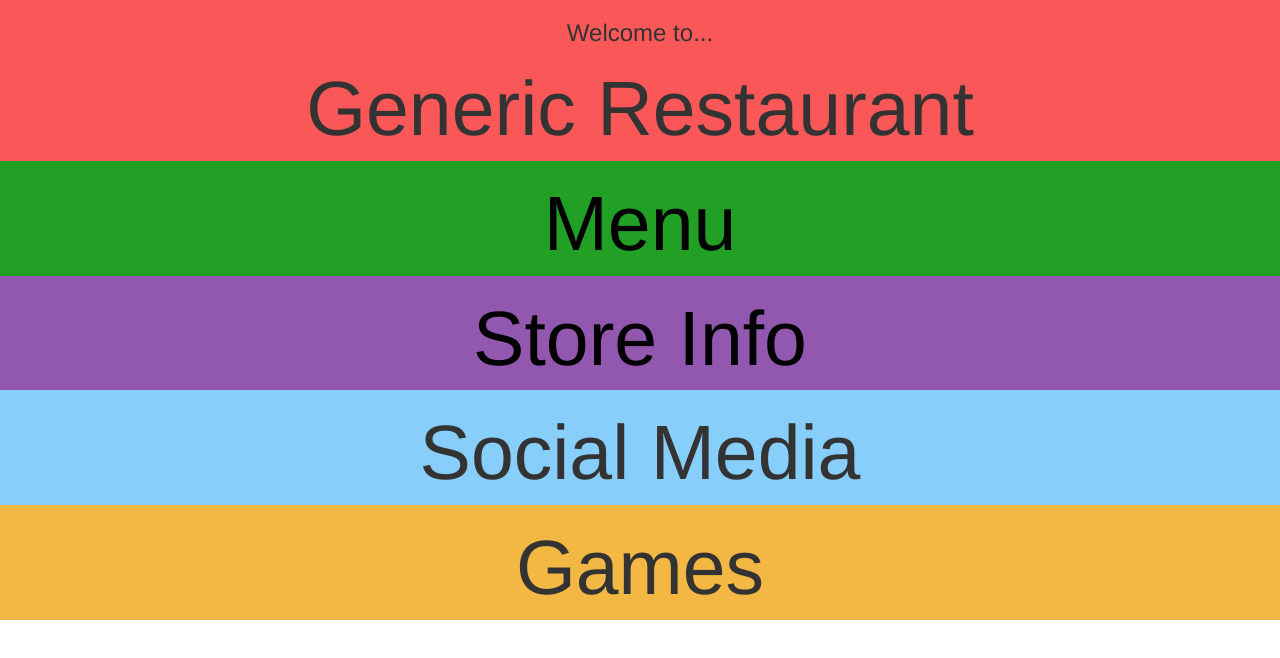
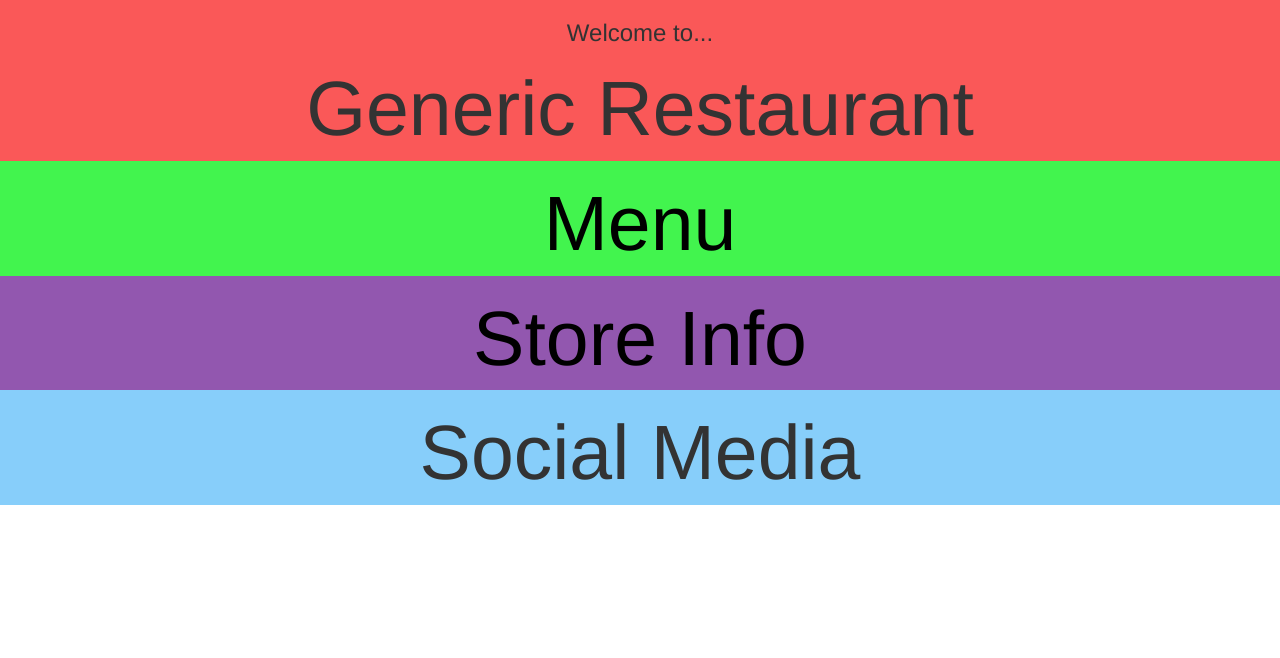
Before and after one commit to SIU-CS/MultiMenu, a website: page www/index.html in a window 1280 px wide. Drawn offline with nearby package versions, Linux system fonts and the light colour scheme.

Commit message:
beautification changes

```diff
--- a/www/css/MenuInterfaceCSS.css
+++ b/www/css/MenuInterfaceCSS.css
@@ -30,7 +30,7 @@ html, body
 }
 #menu
 {
-	background-color: #21a025;
+	background-color: #42f44e;
 }
 
 #info
@@ -42,8 +42,3 @@ html, body
 {
 	background-color: #87cefa;
 }
-
-#games
-{
-	background-color: #f2b843;
-}
--- a/www/views/MenuInterface.html
+++ b/www/views/MenuInterface.html
@@ -24,8 +24,4 @@
     <h1 class="sizeAdjust">Social Media</h1>
   </div>
 
-  <div class="mainMenuDiv" id="games">
-    <h1 class="sizeAdjust">Games</h1>
-  </div>
-
 </div>
```
Also changed, not shown: www/views/menuItem.html (+1 -1 lines).
